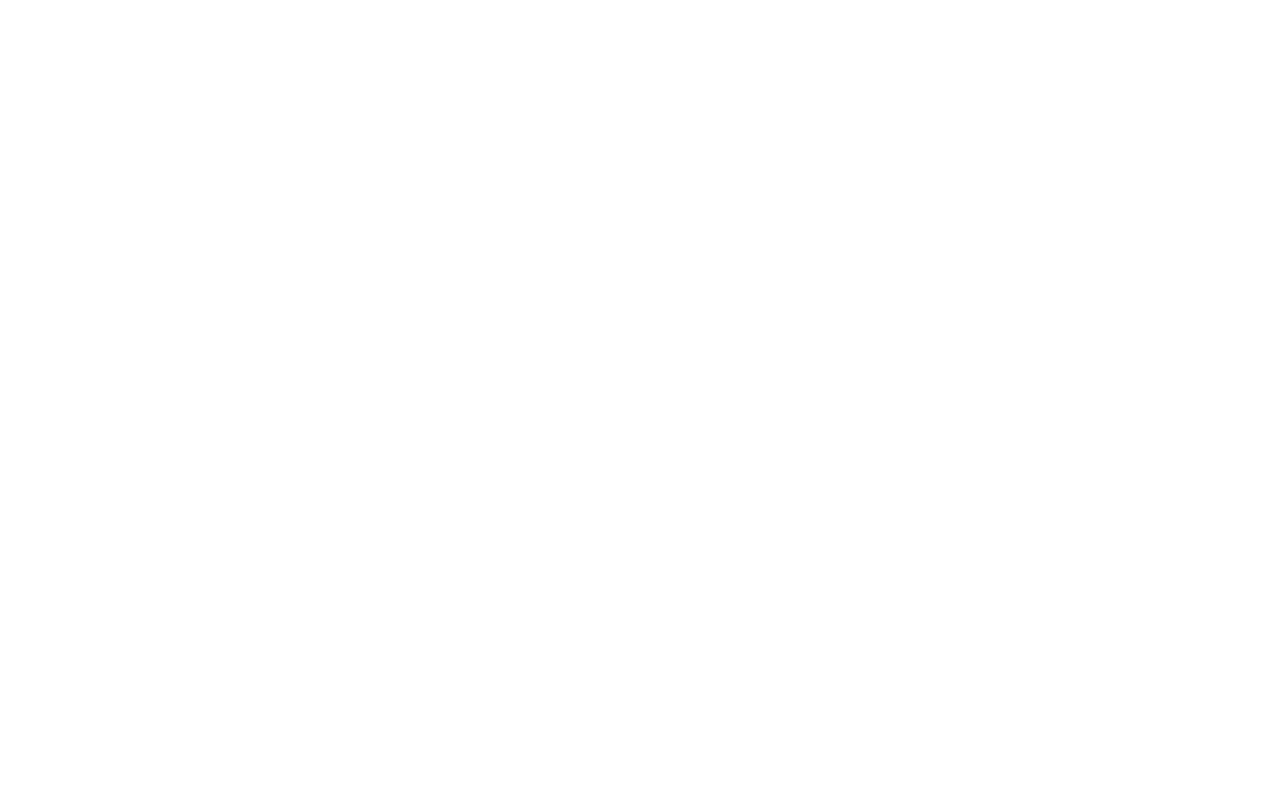
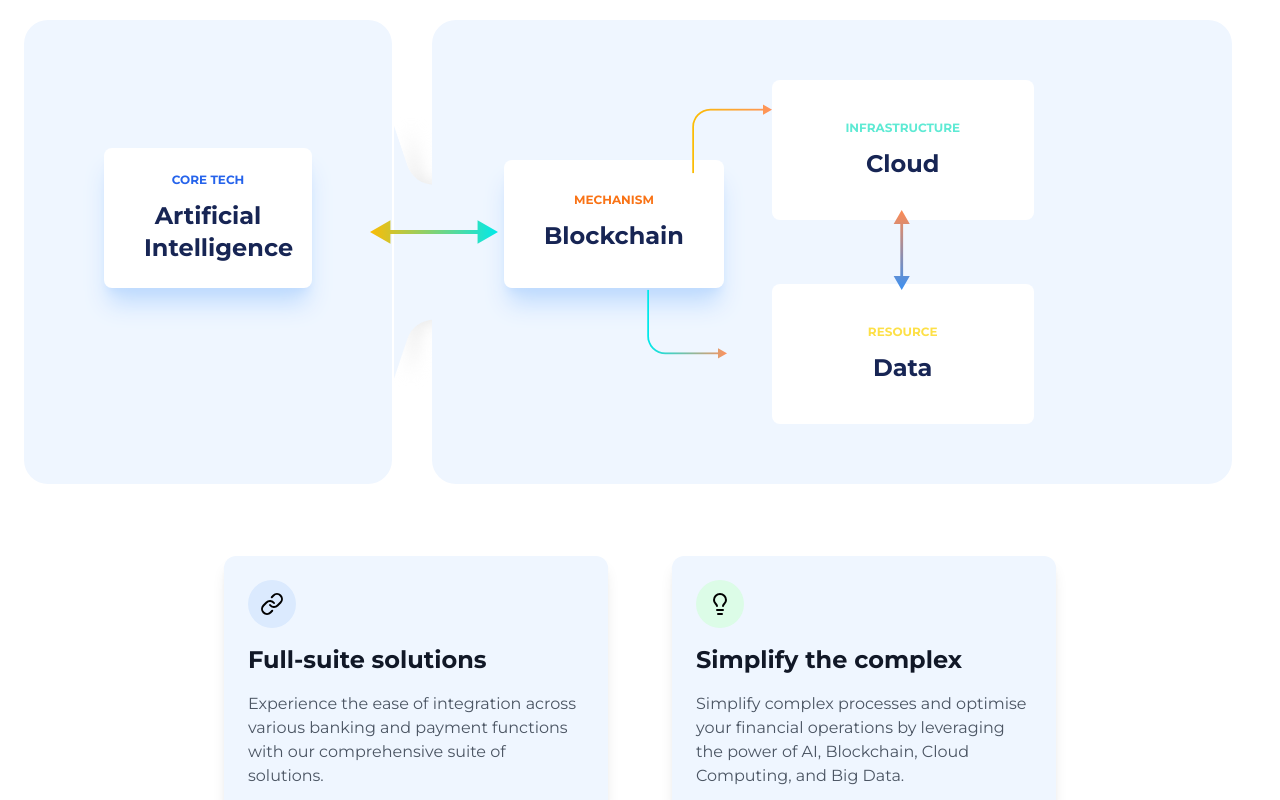
Before and after one commit to jannatulFerdeous/AnyTech-Frontend, a React (Vite) app: page /en in a window 1280 px wide. Shown: the part 1780-2580 px from the top of the page. Before the commit the page ends 1459 px from the top, so only its background shows below. Built offline with nearby package versions, Linux system fonts and the light colour scheme.

Commit message:
Add Philosophy section to Dashboard with new cards and SVG icons

```diff
--- a/src/modules/Dashboard/Dashboard.tsx
+++ b/src/modules/Dashboard/Dashboard.tsx
@@ -1,11 +1,15 @@
 import Hero from './partials/Hero/Hero';
+import Philosophy from './partials/Philosophy/Philosophy';
 import Power from './partials/Power/Power';
 
 const Dashboard = () => {
   return (
     <div>
       <Hero />
-      <Power/>
+      <Power />
+      <div className=" mt-[250px]">
+        <Philosophy />
+      </div>
     </div>
   );
 };
--- /dev/null
+++ b/src/modules/Dashboard/partials/Philosophy/Philosophy.tsx
@@ -0,0 +1,105 @@
+import chart_body from '../../../../assets/icons/easy-banking/Bridge.svg';
+import line1 from '../../../../assets/icons/easy-banking/Line1.svg';
+import line2 from '../../../../assets/icons/easy-banking/Line2.svg';
+import line3 from '../../../../assets/icons/easy-banking/Line3.svg';
+import line4 from '../../../../assets/icons/easy-banking/Line4.svg';
+
+import Cards from './partials/cards';
+
+const Philosophy = () => {
+  return (
+    <div>
+      <div className="flex flex-col items-center py-16 px-6 ">
+        <h3 className="text-blue-600 font-semibold text-xl uppercase">
+          Our Philosophy
+        </h3>
+        <h2 className="text-6xl font-bold text-blue-950 mt-2 mb-12">
+          Human-centred innovation
+        </h2>
+
+        <div className="grid grid-cols-3 gap-16 relative">
+          {/* Left Card */}
+          <div className="col-span-1 px-20 py-32 bg-blue-50 rounded-3xl w-auto relative">
+            <div className="bg-white px-10 py-6 rounded-lg shadow-xl shadow-blue-200">
+              <h2 className="text-center text-xs font-bold text-blue-600">
+                CORE TECH
+              </h2>
+              <p className="text-center text-2xl font-semibold text-blue-950 mt-3">
+                Artificial <br /> Intelligence
+              </p>
+            </div>
+          </div>
+
+          {/* Line1 Image Above Middle Chart */}
+          <img
+            src={line4}
+            alt="Line 1"
+            className="absolute z-50 left-[410px] top-[37%] w-32 transform -translate-x-1/2 h-20 fill-blue-50"
+          />
+
+          {/* Image in the middle */}
+          <img
+            src={chart_body}
+            alt="Chart Body"
+            className="absolute left-[410px]  w-96 transform -translate-x-1/2 rotate-90 top-1/2 -translate-y-1/2 h-20 fill-blue-50"
+          />
+
+          {/* Line3 on the opposite side */}
+          <img
+            src={line2}
+            alt="Line 3"
+            className="absolute z-50 right-[489px] top-[57%] -rotate-90  w-40 transform  h-20 fill-blue-50"
+          />
+
+          {/* Right Section */}
+          <div className="col-span-2 p-9 right-6 bg-blue-50 rounded-3xl relative">
+            <img
+              src={line3}
+              alt="Line 3"
+              className="absolute z-50 left-[300px] top-[17%] -rotate-90 w-40 transform -translate-x-1/2 h-20 fill-blue-50"
+            />
+
+            <div className="flex gap-12 mx-9 my-6">
+              <img
+                src={line1}
+                alt="Line 1"
+                className="absolute z-50 left-[470px] top-[41%] w-32 transform -translate-x-1/2 h-20 fill-blue-50"
+              />
+              <div className="bg-white px-10 mt-20 pt-8 h-32 rounded-lg shadow-xl shadow-blue-200">
+                <h2 className="text-center text-xs font-bold text-orange-500">
+                  MECHANISM
+                </h2>
+                <p className="text-center text-2xl font-semibold text-blue-950 mt-3">
+                  Blockchain
+                </p>
+              </div>
+
+              <div className="flex flex-col gap-16">
+                <div className="bg-white px-10 py-10 rounded-lg shadow-b">
+                  <h2 className="text-center text-xs font-bold text-teal-300">
+                    INFRASTRUCTURE
+                  </h2>
+                  <p className="text-center text-2xl font-semibold text-blue-950 mt-3">
+                    Cloud
+                  </p>
+                </div>
+
+                <div className="bg-white px-24 py-10 rounded-lg shadow-b">
+                  <h2 className="text-center text-xs font-bold text-yellow-300">
+                    RESOURCE
+                  </h2>
+                  <p className="text-center text-2xl font-semibold text-blue-950 mt-3">
+                    Data
+                  </p>
+                </div>
+              </div>
+            </div>
+          </div>
+        </div>
+      </div>
+      <Cards />
+    </div>
+  );
+};
+
+export default Philosophy;
--- /dev/null
+++ b/src/modules/Dashboard/partials/Philosophy/partials/cards.tsx
@@ -0,0 +1,50 @@
+import { Lightbulb, Link, Settings } from 'lucide-react';
+
+const Cards = () => {
+  const cardData = [
+    {
+      icon: <Link />,
+      title: 'Full-suite solutions',
+      description:
+        'Experience the ease of integration across various banking and payment functions with our comprehensive suite of solutions.',
+      bgColor: 'bg-blue-100',
+    },
+    {
+      icon: <Lightbulb />,
+      title: 'Simplify the complex',
+      description:
+        'Simplify complex processes and optimise your financial operations by leveraging the power of AI, Blockchain, Cloud Computing, and Big Data.',
+      bgColor: 'bg-green-100',
+    },
+    {
+      icon: <Settings />,
+      title: 'Cutting-edge tech',
+      description:
+        'We seamlessly combine cutting-edge technologies, resulting in an unparalleled fintech experience for financial institutions.',
+      bgColor: 'bg-red-100',
+    },
+  ];
+
+  return (
+    <div className="flex flex-wrap justify-center gap-16 p-2 mb-24">
+      {cardData.map((card, index) => (
+        <div
+          key={index}
+          className="bg-blue-50 shadow-lg rounded-xl p-6 max-w-sm"
+        >
+          <div
+            className={`w-12 h-12 flex items-center justify-center ${card.bgColor} rounded-full`}
+          >
+            <span className="text-2xl">{card.icon}</span>
+          </div>
+          <h3 className="text-2xl font-semibold text-gray-900 mt-4">
+            {card.title}
+          </h3>
+          <p className="text-gray-600 mt-4">{card.description}</p>
+        </div>
+      ))}
+    </div>
+  );
+};
+
+export default Cards;
```
Also changed, not shown: src/assets/icons/easy-banking/Bridge.svg.
